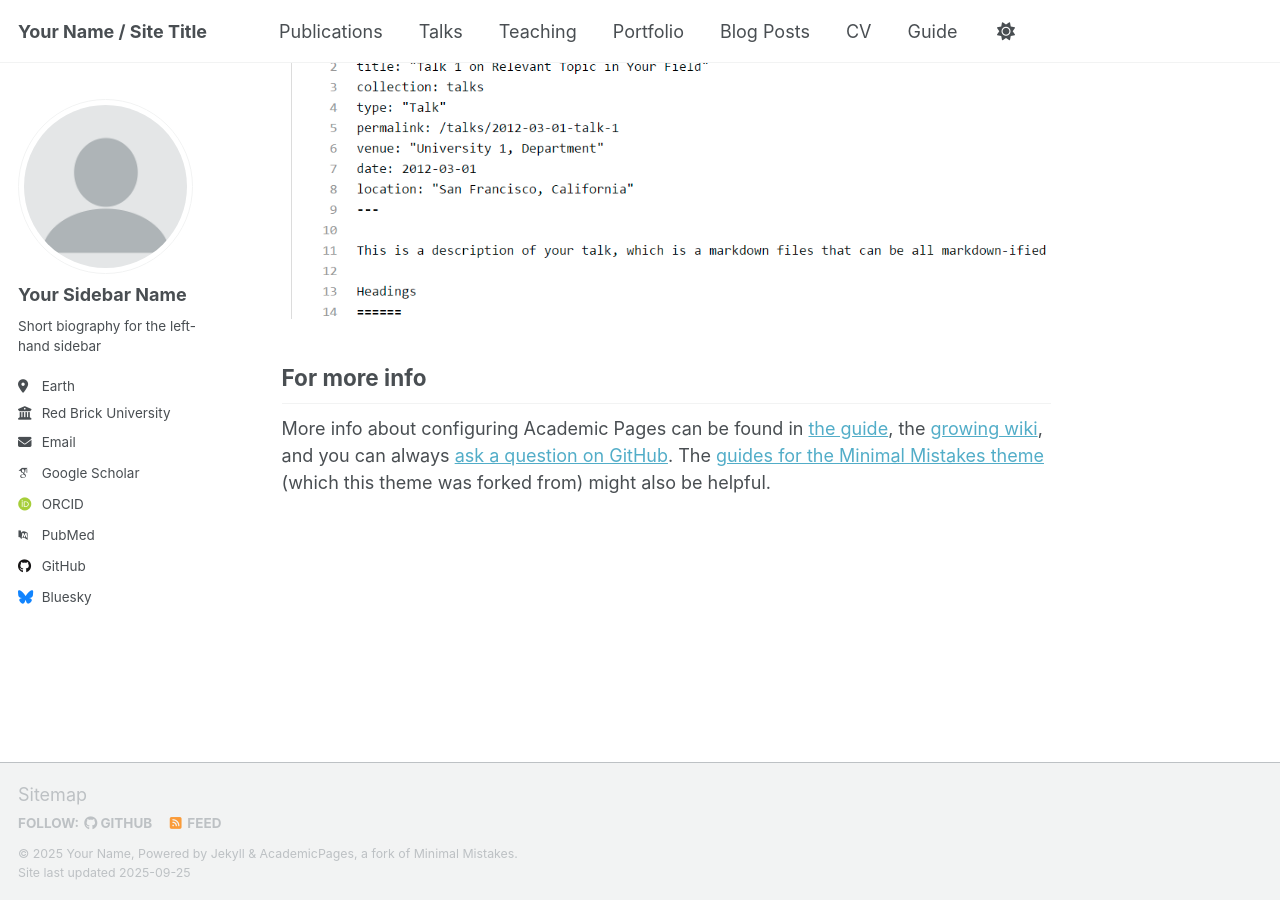
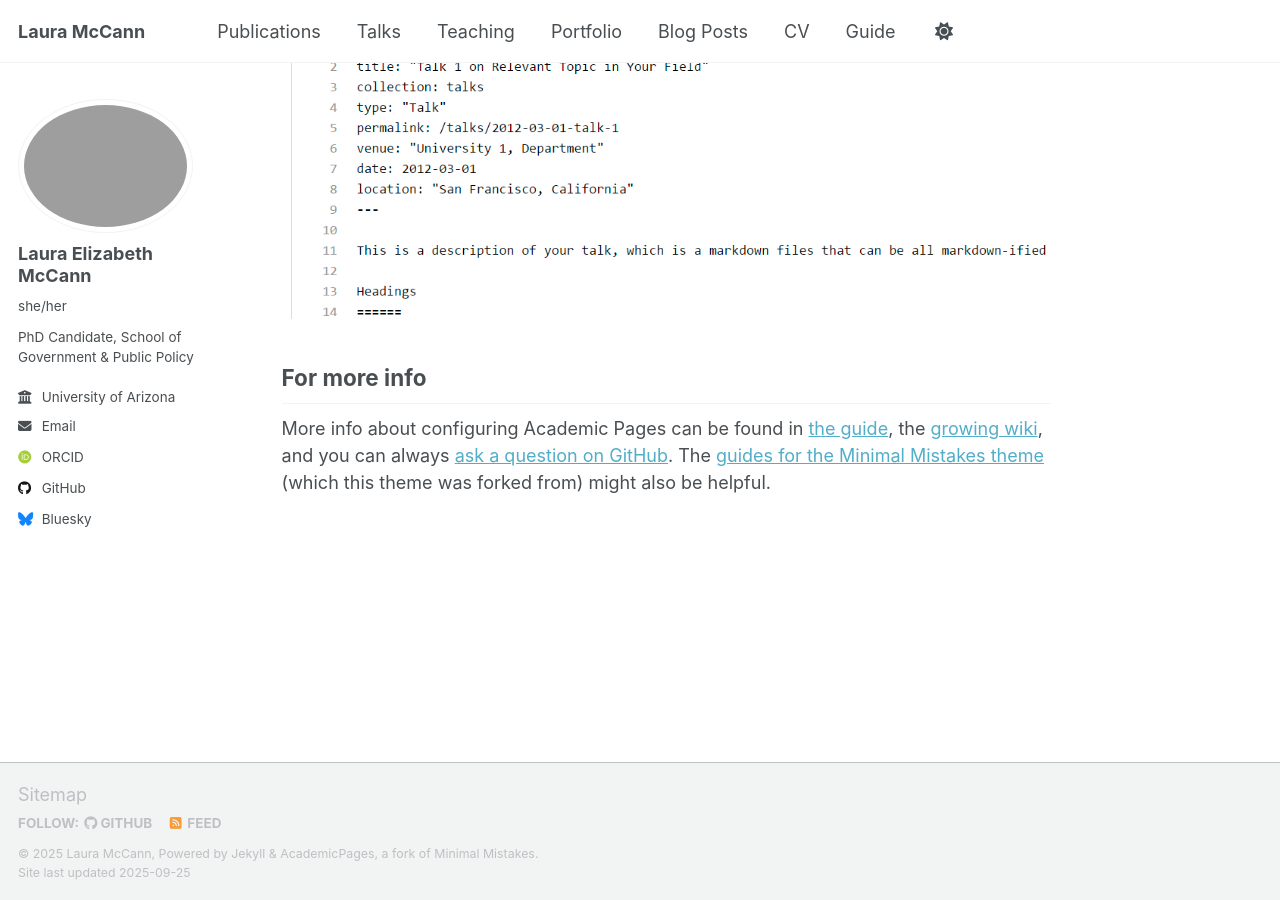
Before and after one commit to lemccann/lemccann.github.io, a Jekyll site: the page built from _pages/about.md, in a window 1280 px wide and 900 px high, scrolled down 2880 px. Built offline with Jekyll 4.4.1, drawn with Linux system fonts in a browser that asks for light colours; some web fonts are replaced; a script that is not in the unit is left out.

Commit message:
Update site settings

```diff
--- a/_config.yml
+++ b/_config.yml
@@ -9,38 +9,38 @@
 # Basic Site Settings
 locale                   : "en-US"
 site_theme               : "default" # Currently available options are "default", "air"
-title                    : "Your Name / Site Title"
+title                    : "Laura McCann"
 title_separator          : "-"
-name                     : &name "Your Name"
-description              : &description "Your Name's academic portfolio"   # Update this with a general description of your site, this is the default if not overridden by a page
-url                      : https://academicpages.github.io # The base hostname & protocol for your site e.g. "https://[your GitHub username].github.io",
+name                     : &name "Laura McCann"
+description              : &description "Laura McCann's academic portfolio"   # Update this with a general description of your site, this is the default if not overridden by a page
+url                      : https://lemccann.github.io # The base hostname & protocol for your site e.g. "https://[your GitHub username].github.io",
                                                            # or if you already have some other page hosted on Github then use "https://[your GitHub username].github.io/[Your Repo Name]"
 baseurl                  : "" # the subpath of your site, e.g. "/blog"
-repository               : "academicpages/academicpages.github.io"
+repository               : "lemccann/lemccann.github.io"
 
 # Site Author - The following control what appear as part of the author content on the side bar.
 #               If a field is blank the icon and link will not appear, otherwise it will be shown.
 #               Additional customization can be done by editing /_includes/author-profile.html
 author:
   # Biographic information
-  avatar           : "profile.png"
-  name             : "Your Sidebar Name"
-  pronouns         : # example: "she/her"
-  bio              : "Short biography for the left-hand sidebar"
-  location         : "Earth"
-  employer         : "Red Brick University"
+  avatar           : "LEMcCann_profile_picture.png"
+  name             : "Laura Elizabeth McCann"
+  pronouns         :  "she/her"
+  bio              : "PhD Candidate, School of Government & Public Policy"
+  location         : #"University of Arizona"
+  employer         : "University of Arizona"
   uri              : # URL
-  email            : "none@example.org"
+  email            : "lemccann@arizona.edu"
 
   # Academic websites
   academia         : # URL
   arxiv            : # URL - Update with the correct link to your profile
-  googlescholar    : "https://scholar.google.com/citations?user=PS_CX0AAAAAJ"
+  googlescholar    : #"https://scholar.google.com/citations?user=PS_CX0AAAAAJ"
   inspire-hep      : # URL
   impactstory      : # URL
-  orcid            : "http://orcid.org/yourorcidurl"
+  orcid            : "http://orcid.org/0000-0002-4395-8193"
   semantic         : # URL
-  pubmed           : "https://www.ncbi.nlm.nih.gov/pubmed/?term=john+snow"
+  pubmed           : #"https://www.ncbi.nlm.nih.gov/pubmed/?term=john+snow"
   researchgate     : # URL
   scopus           : # URL
 
@@ -48,13 +48,13 @@ author:
   bitbucket        : # Username - Update with your username on the site
   codepen          : # Username
   dribbble         : # Username
-  github           : "academicpages"
+  github           : "lemccann"
   kaggle           : # Username
   stackoverflow    : # User number or user number and name (i.e., use "1" or "1/jeff-atwood")
 
   # Social media
   artstation       : # Username
-  bluesky          : "bsky.app" # Replace this with you Bluesky username
+  bluesky          : "lemccann.bsky.social" # Replace this with you Bluesky username
   facebook         : # Username
   flickr           : # Username
   foursquare       : # Username
@@ -135,7 +135,7 @@ yandex_site_verification :
 
 # Social Sharing
 twitter:
-  username               : &twitter
+  username               : #&twitter
 facebook:
   username               :
   app_id                 :
```
